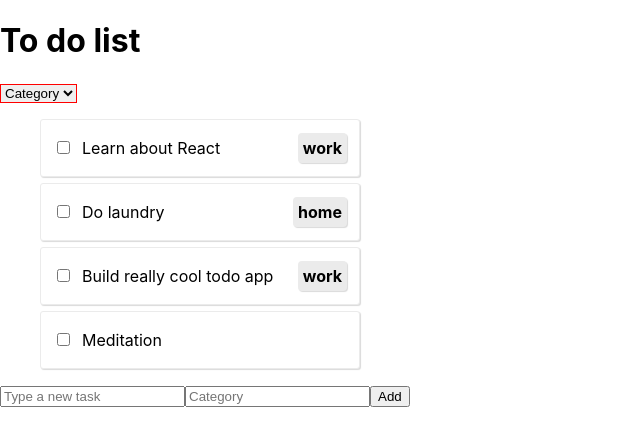
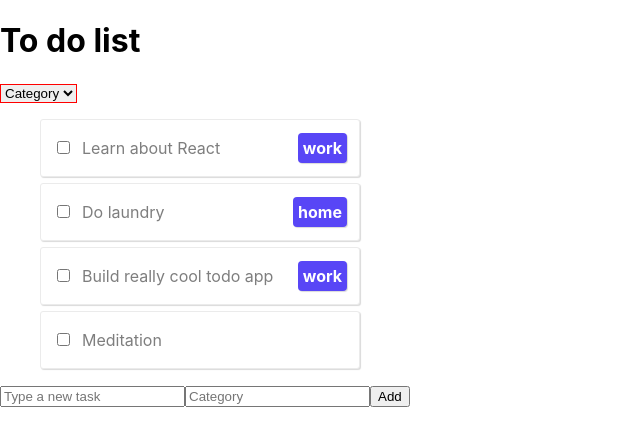
Before and after one commit to joseliacosta/todo-app, a React (Create React App) app: page / in a window 1280 px wide. Shown: the top 446 px of the page, without its empty margins (0-640 px from the left). Built offline with nearby package versions, Linux system fonts and the light colour scheme.

Commit message:
style(task): changes category label color

```diff
--- a/src/components/Tasks/index.js
+++ b/src/components/Tasks/index.js
@@ -32,6 +32,7 @@ const StyledTask = styled.li`
   border-radius: 3px;
   border: 1px solid #ebebeb;
   box-shadow: 1px 1px 1px rgba(0, 0, 0, 0.15);
+  color: #7e7e7e;
   font-size: 16px;
   height: 32px;
   margin-bottom: 6px;
@@ -46,7 +47,8 @@ const Description = styled.span`
 `
 const Category = styled.label`
   font-weight: 700;
-  background: #ebebeb;
+  color: #ffffff;
+  background: #5846f6;
   border-radius: 4px;
   padding: 5px;
   margin-left: auto;
```
